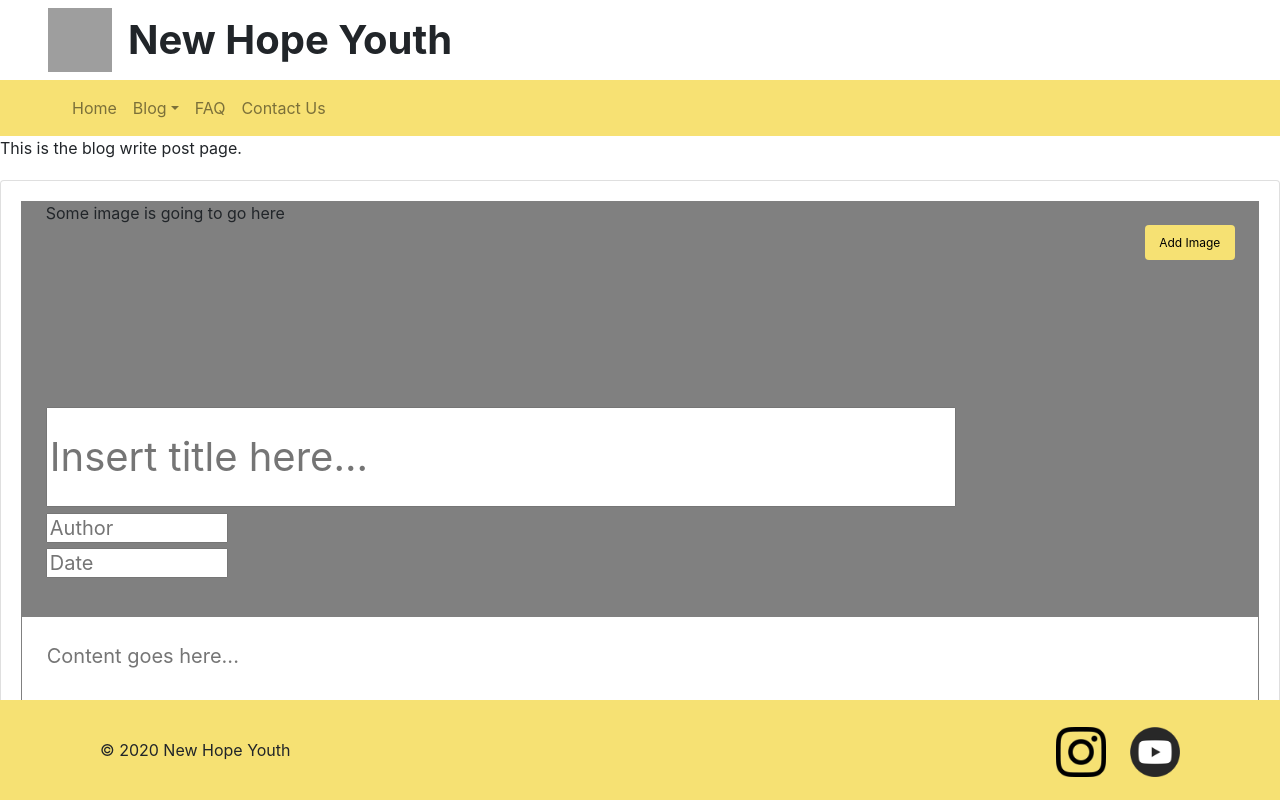
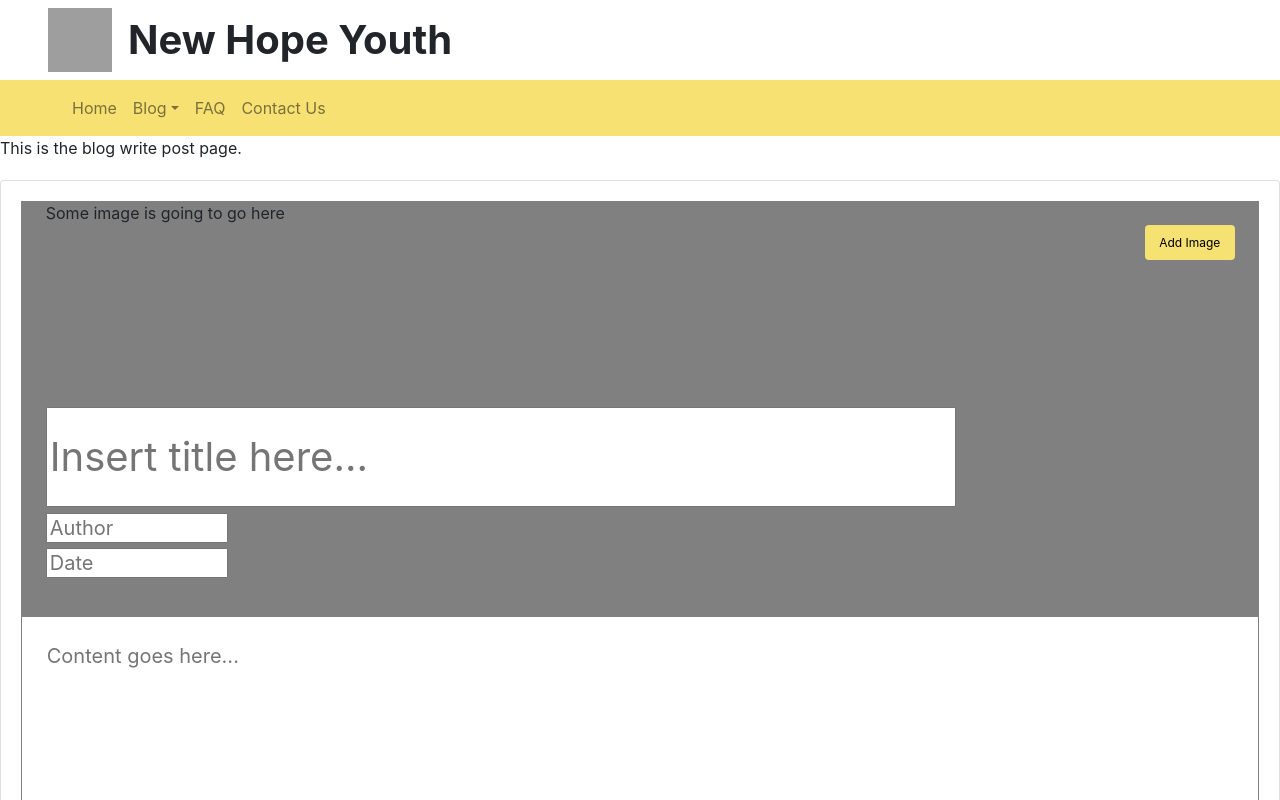
Before and after one commit to Alex-V-Huang/NewHopeYG, a React (Create React App) app in the folder website/: page /blog/write in a window 1280 px wide. Shown: the top 800 px of the page. Built offline with nearby package versions, Linux system fonts and the light colour scheme; grey boxes are pictures that could not be loaded.

Commit message:
Adjust CSS

```diff
--- a/website/src/App.css
+++ b/website/src/App.css
@@ -1,9 +1,9 @@
-/* .page-container {
+#page-container {
   position: relative;
-  min-height: 100vh;
+  min-height: 100%;
 }
 
-#content-wrap {
+/* #content-wrap {
   padding-bottom: 30px;
 }
 
--- a/website/src/App.js
+++ b/website/src/App.js
@@ -17,7 +17,7 @@ import Footer from "./components/Footer/Footer.js";
 class App extends Component {
   render() {
     return (
-      <div>
+      <div className="page-container">
         <Logo></Logo>
         <Navbar></Navbar>
         <Router>
--- a/website/src/components/Footer/Footer.css
+++ b/website/src/components/Footer/Footer.css
@@ -9,6 +9,8 @@
 .footer-wrapper {
   position: absolute;
   bottom: 0;
+  left: 0;
+  right: 0;
   background-color: #f6e173;
   width: 100%;
   height: 100px;
--- a/website/src/views/WritePostView/WritePostView.css
+++ b/website/src/views/WritePostView/WritePostView.css
@@ -0,0 +1,10 @@
+/* html {
+  height: 100%;
+} */
+
+.page-container {
+  position: relative;
+  min-height: 100%;
+  margin-bottom: 0;
+  padding: 0;
+}
--- a/website/src/views/WritePostView/WritePostView.js
+++ b/website/src/views/WritePostView/WritePostView.js
@@ -5,7 +5,7 @@ import BlogWrite from "../../components/BlogWrite/BlogWrite.js";
 class WritePostView extends Component {
   render() {
     return (
-      <div>
+      <div className="page-container">
         <div>This is the blog write post page.</div>
         <BlogWrite> </BlogWrite>
       </div>
```
